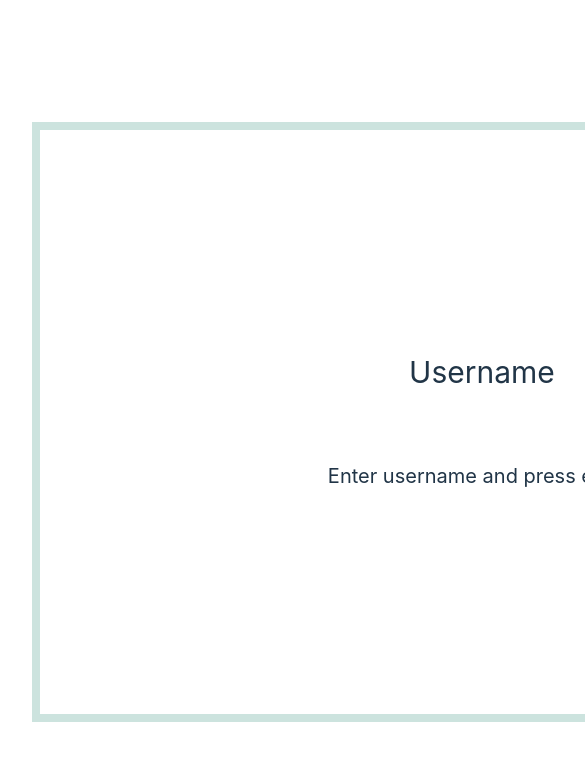
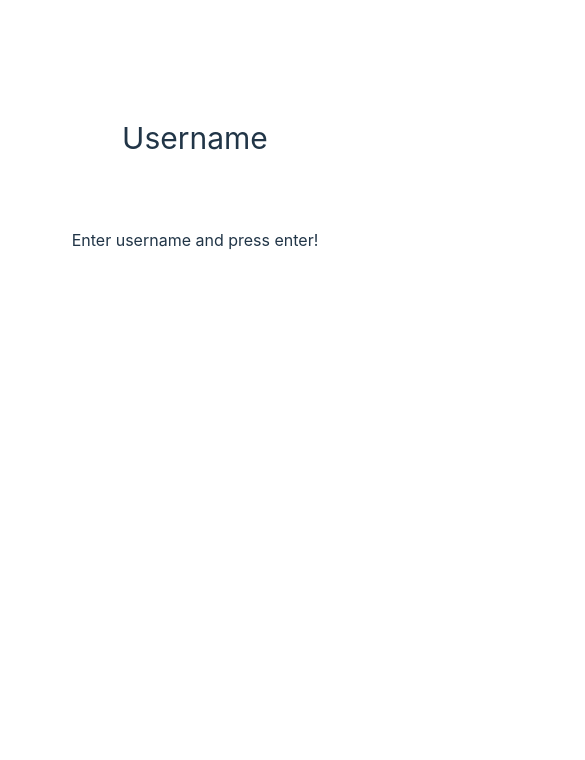
Before and after one commit to sujan-timalsina/react-guess-number, a React (Vite) app: page / in a window 390 px wide. Shown: the top 760 px of the page, 585 px wide, since content can reach past the window. Built offline with nearby package versions, Linux system fonts and the light colour scheme.

Commit message:
css refactor for more responsive

```diff
--- a/src/App.jsx
+++ b/src/App.jsx
@@ -14,7 +14,7 @@ function App() {
   }
 
   return (
-    <div className="App border-8 border-[#cce3de] menu-play-container p-2 text-xl">
+    <div className="App h-full p-2 text-xl">
       {(name == '') && (
         <EnterUsername onEnteredUsername={usernameHandler} />
       )}
--- a/src/components/ChooseDifficulty.jsx
+++ b/src/components/ChooseDifficulty.jsx
@@ -34,8 +34,8 @@ export default function ChooseDifficulty(props) {
                         <span>Guess Number</span>
                         <span>Win streak: {highscore}</span>
                     </div>
-                    <div className="choose-option-section text-xl flex flex-col items-center gap-y-5">
-                        <span>Choose Option</span>
+                    <div className="choose-option-section text-xl flex flex-col items-center gap-y-5 mt-48">
+                        <span>Choose Difficulty:</span>
                         {options.map((option, index) =>
                             <button
                                 className="rounded-lg"
--- a/src/components/EnterUsername.jsx
+++ b/src/components/EnterUsername.jsx
@@ -15,16 +15,16 @@ const EnterUsername = (props) => {
 
     return (
         <div className="flex flex-col justify-center h-full">
-            <form className="flex flex-col" onSubmit={formSubmitHandler}>
-                <label htmlFor="username" className="text-3xl mb-5">Username</label>
+            <form className="flex flex-col justify-center items-center" onSubmit={formSubmitHandler}>
+                <label htmlFor="username" className="text-3xl mt-20 mb-5">Username</label>
                 <input
                     type="text"
-                    className="rounded-xl text-xl py-2 px-4 mb-2 mx-20"
+                    className="rounded-xl text-xl py-2 px-4 mb-2 w-full max-w-lg"
                     id="username"
                     value={inputUsername}
                     onChange={usernameHandler}
                 />
-                <p>Enter username and press enter!</p>
+                <p className="text-base">Enter username and press enter!</p>
             </form>
         </div>
     )
--- a/src/components/PlayGround.jsx
+++ b/src/components/PlayGround.jsx
@@ -106,7 +106,7 @@ const PlayGround = ({ option, ...props }) => {
                 <span>Difficulty: {option.difficulty}</span>
                 <span>Win streak: {props.highscore}</span>
             </div>
-            <form className="flex flex-col my-20" onSubmit={guessNumberFormHandler}>
+            <form className="flex flex-col mb-20 mt-48" onSubmit={guessNumberFormHandler}>
                 <label htmlFor="guess-number" className="text-3xl mb-5">Enter Number</label>
                 <input
                     type="number"
@@ -120,7 +120,7 @@ const PlayGround = ({ option, ...props }) => {
                 />
                 <p>Enter your guess and press enter!</p>
             </form>
-            <div>
+            <div className="flex flex-col gap-5">
                 <div>Guesses Left: {triesLeft}</div>
                 <div>Your recent guesses: </div>
                 <div className="recent-guesses">
--- a/src/index.css
+++ b/src/index.css
@@ -40,8 +40,8 @@ body {
     margin: 0 auto;
     padding: 2rem;
     text-align: center;
-    display: grid;
-    place-items: center;
+    /* display: grid;
+    place-items: center; */
 }
 
 h1 {
@@ -68,11 +68,6 @@ button:hover {
 button:focus,
 button:focus-visible {
     outline: 4px auto -webkit-focus-ring-color;
-}
-
-.menu-play-container {
-    width: 900px;
-    height: 600px;
 }
 
 .recent-guesses {
```
